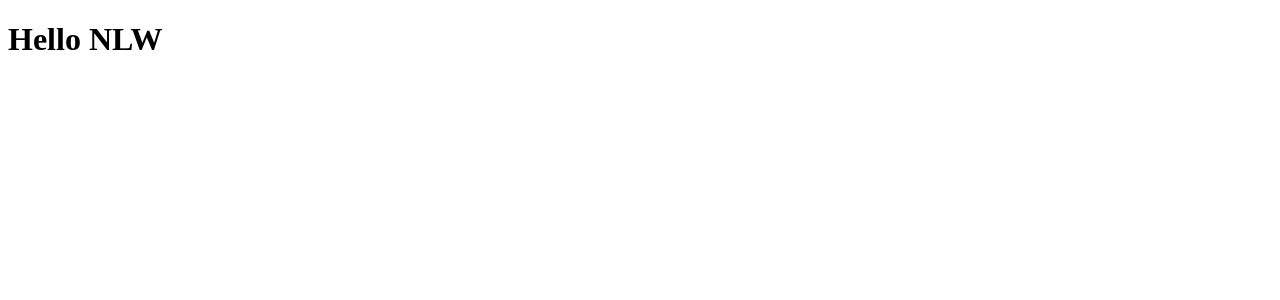
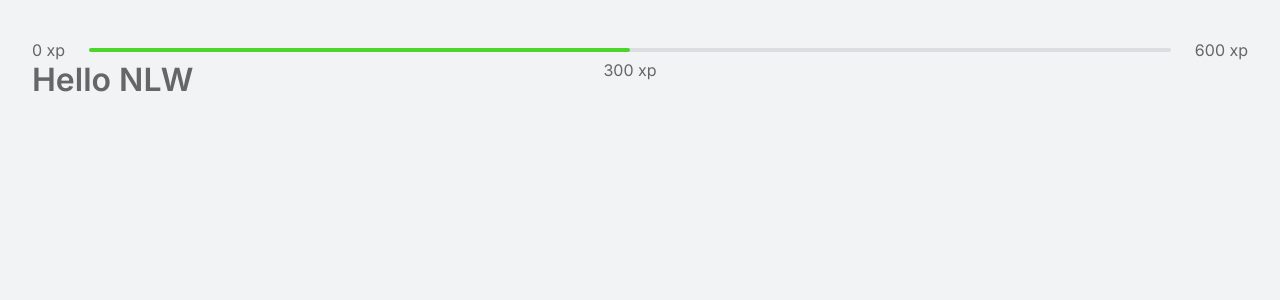
Before and after one commit to w-reis/move.it, a Next.js app: page / in a window 1280 px wide. Shown: the top 300 px of the page. Built offline with nearby package versions, Linux system fonts and the light colour scheme.

Commit message:
move pages folder into src folder

```diff
--- a/pages/index.tsx
+++ /dev/null
@@ -1,5 +0,0 @@
-export default function Home() {
-  return (
-   <h1>Hello NLW</h1>
-  )
-}
--- a/pages/_app.tsx
+++ b/src/pages/_app.tsx
@@ -1,3 +1,5 @@
+import '../styles/global.css';
+
 function MyApp({ Component, pageProps }) {
   return <Component {...pageProps} />
 }
--- /dev/null
+++ b/src/pages/index.tsx
@@ -0,0 +1,18 @@
+import Head from "next/head";
+import { ExperienceBar } from "../components/ExperienceBar";
+
+export default function Home() {
+  return (
+    <div className="container">
+      <Head>
+        <link rel="preconnect" href="https://fonts.gstatic.com" />
+        <link
+          href="https://fonts.googleapis.com/css2?family=Inter:wght@400;500;600&family=Rajdhani:wght@600&display=swap"
+          rel="stylesheet"
+        />
+      </Head>
+      <ExperienceBar />
+      <h1>Hello NLW</h1>
+    </div>
+  );
+}
```
